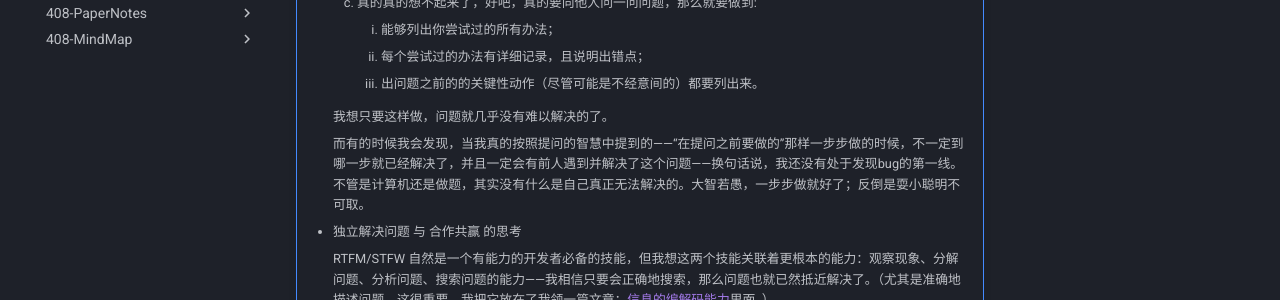
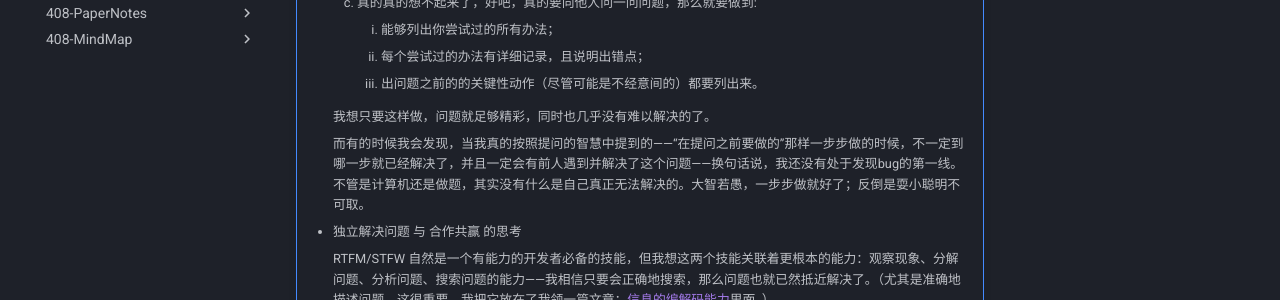
Before and after one commit to Haohahahaha/cs, an MkDocs documentation site: the page built from docs/ysyx/0116/log.md, in a window 1280 px wide and 900 px high, scrolled down 1325 px. Shown: the part 284-584 px from the top of the window. Built offline with MkDocs 1.6.1 and Material for MkDocs 9.7.7, drawn with Linux system fonts in a browser that asks for light colours.

Commit message:
2025-01-16_23:29:16 update

```diff
--- a/docs/ysyx/0116/log.md
+++ b/docs/ysyx/0116/log.md
@@ -67,7 +67,7 @@
             2. 每个尝试过的办法有详细记录，且说明出错点；
             3. 出问题之前的的关键性动作（尽管可能是不经意间的）都要列出来。
 
-        我想只要这样做，问题就几乎没有难以解决的了。
+        我想只要这样做，问题就足够精彩，同时也几乎没有难以解决的了。
 
         而有的时候我会发现，当我真的按照提问的智慧中提到的——“在提问之前要做的”那样一步步做的时候，不一定到哪一步就已经解决了，并且一定会有前人遇到并解决了这个问题——换句话说，我还没有处于发现bug的第一线。不管是计算机还是做题，其实没有什么是自己真正无法解决的。大智若愚，一步步做就好了；反倒是耍小聪明不可取。
 
```
